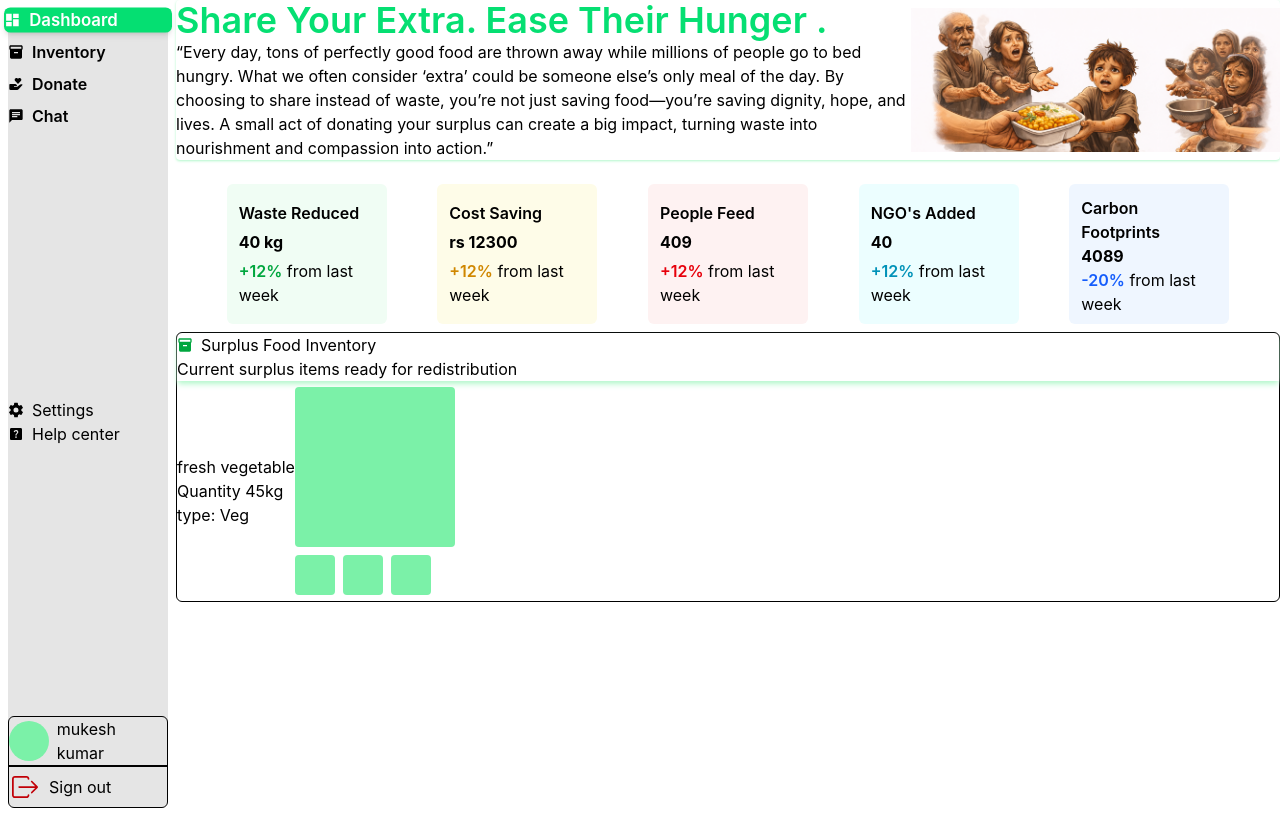
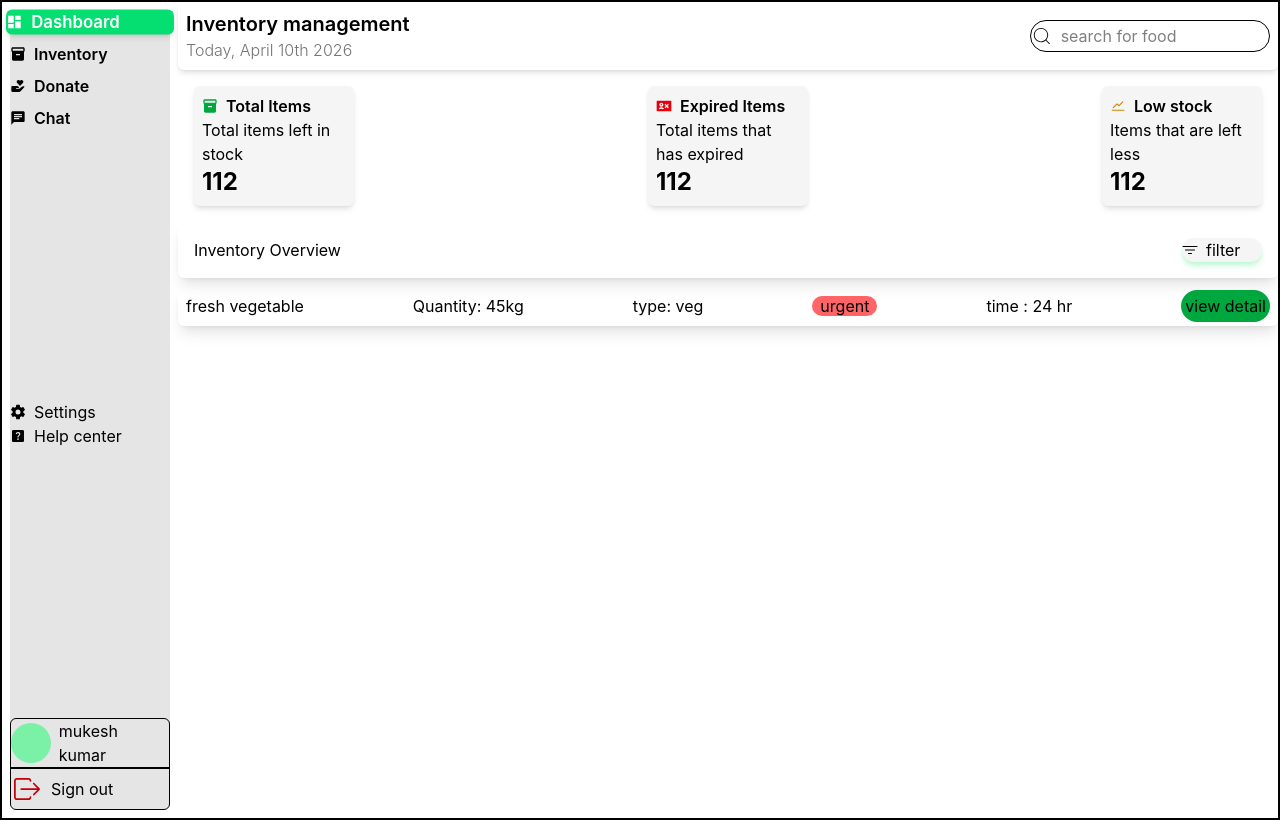
Before and after one commit to mukesh761/zerowastebite, a React app in the folder frontend/: page / in a window 1280 px wide. Built offline with nearby package versions, Linux system fonts and the light colour scheme; the HTML template or start-up script is replaced by a standard one.

Commit message:
created inventory ui

```diff
--- a/frontend/src/App.jsx
+++ b/frontend/src/App.jsx
@@ -4,11 +4,12 @@ import Login from './authentication/Login'
 import Signup from './authentication/Singup'
 import Sidebar from './Components/Sidebar'
 import Dashboard from './pages/Dashboard'
+import Inventory from './pages/Inventory'
 
 const App = () => {
   return (
     <Routes>
-      <Route path='/' element =<Dashboard/> />
+      <Route path='/' element = <Inventory/> />
       <Route path='/login' element = <Login/> />
       <Route path='/signup' element = <Signup/> />
     </Routes>
--- a/frontend/src/Components/FoodPost.jsx
+++ b/frontend/src/Components/FoodPost.jsx
@@ -1,23 +1,29 @@
-import React from 'react'
+import React, { useState } from 'react'
+import Postdetail from './Postdetail'
 
 const FoodPost = () => {
+    const [showDetail, setshowDetail] = useState(false)
   return (
-    <div className='h-55 flex items-center '>
+    <div className='h-10 flex items-center justify-between p-2 transition-all delay-150 rounded-md hover:bg-neutral-300 relative shadow-lg mt-2 '>
         <div>
             <h1>fresh vegetable</h1>
-            <h3>Quantity 45kg</h3>
-            <h1>type: Veg</h1>
         </div>
-        <div className='image flex flex-col justify-between gap-2'>
-            <div className='h-40 w-40 rounded bg-green-300 '>
-                <img src="" alt="" />
-            </div>
-            <div className='flex gap-2'>
-                <div className='h-10 w-10 rounded bg-green-300'></div>
-                <div className='h-10 w-10 rounded bg-green-300'></div>
-                <div className='h-10 w-10 rounded bg-green-300'></div>
-            </div>
+        <div>
+            <h1>Quantity: 45kg </h1>
         </div>
+        <div>
+            <h1>type: veg</h1>
+        </div>
+        <div className=' h-5 bg-red-400 flex items-center rounded-full p-2'>
+            <h1>urgent</h1>
+        </div>
+        <div>
+            <h1>time : 24 hr </h1>
+        </div>
+        <div >
+            <button className='bg-green-600 rounded-full p-1 hover:scale-105 transition-all delay-150 cursor-pointer' onClick={()=>{setshowDetail(true)}}>view detail</button>
+        </div>
+        <Postdetail show={showDetail} setshow={setshowDetail}/>
     </div>
   )
 }
--- /dev/null
+++ b/frontend/src/Components/Postdetail.jsx
@@ -0,0 +1,44 @@
+import React from 'react'
+
+const Postdetail = ({show,setshow}) => {
+  return (
+    <div className= {show?'rounded-md border bg-white z-10 absolute p-4 flex w-full items-center justify-between':'hidden'}>
+        <div className='absolute right-5  top-5 h-8 w-8 border rounded-md flex items-cente justify-center text-red-300 cursor-pointer hover:scale-105 transition-all delay-105' onClick={()=>{setshow(false)}}>X</div>
+        <div className='image flex flex-col gap-2'>
+            <div className='mainImage h-40 w-40 bg-green-400 rounded-md '>
+                <img src="" alt="" />
+            </div>
+            <div className='gallery flex gap-2'>
+                <div className='h-10 w-10 rounded-md bg-red-300'>
+                    <img src="" alt="" />
+                </div>
+                <div className='h-10 w-10 rounded-md bg-red-300'>
+                    <img src="" alt="" />
+                </div>
+                <div className='h-10 w-10 rounded-md bg-red-300'>
+                    <img src="" alt="" />
+                </div>
+            </div>
+        </div>
+        <div className='detail '>
+            <h1 className='font-bold text-xl'>fresh vegetable</h1>
+            <h1>quantity: 45kg </h1>
+            <h1>type: veg</h1>
+            <h1>time: 24 hr </h1>
+            <h1 className='bg-red-600 rounded-md text-center w-20'>urgent</h1>
+        </div>
+        <div className='map h-50 w-96 bg-amber-500 rounded-md'>
+        </div>
+        <div className='location'>
+            <h1>inglish son nagar</h1>
+            <h1>aurangabad</h1>
+            <h1>bihar</h1>
+        </div>
+        <div>
+            <button className='h-10 w-30 hover:scale-105 transition-all delay-100 bg-green-600 rounded-md cursor-pointer '>Get Food</button>
+        </div>
+    </div>
+  )
+}
+
+export default Postdetail
--- a/frontend/src/Components/Sidebar.jsx
+++ b/frontend/src/Components/Sidebar.jsx
@@ -11,7 +11,7 @@ const Sidebar = () => {
 
     return (
 
-            <div className='left h-screen w-40 shadow-red-200 flex flex-col justify-between m-2 bg-neutral-200 rounded-lg'>
+            <div className='left h-screen w-40 shadow-red-200 flex flex-col justify-between m-2 bg-neutral-200 rounded-lg '>
                 <div className='upper gap-y-2 font-semibold flex flex-col '>
                     <div className={selected=='Dashboard'?'transition-all duration-300 ease-in-out bg-green-400 text-white shadow-md scale-105 rounded-md flex items-center gap-2':'flex items-center gap-2'} onClick={()=>{setselected('Dashboard')}}>
                         <MdDashboard />
--- a/frontend/src/pages/Dashboard.jsx
+++ b/frontend/src/pages/Dashboard.jsx
@@ -11,7 +11,7 @@ const Dashboard = () => {
         <div className='left'>
             <Sidebar/>
         </div>
-        <div className='right'>
+        <div className='right relative '>
             <div className='banner rounded flex items-center justify-between w-full shadow-green-200 shadow '>
                <div className='text'>
                  <h1 className='text-4xl font-semibold text-green-400'>Share Your Extra. Ease Their Hunger . </h1>
@@ -32,7 +32,7 @@ const Dashboard = () => {
           <div className='shadow-md shadow-green-200'>
           <div className='surplusFoodInventory flex gap-2 items-center '>
             <MdInventory className='text-green-600' />
-            <h1>Surplus Food Inventory </h1>
+            <h1 className='font-bold text-lg'>Surplus Food Inventory </h1>
             </div>
             <div>
               <p>Current surplus items ready for redistribution</p>
--- /dev/null
+++ b/frontend/src/pages/Inventory.jsx
@@ -0,0 +1,72 @@
+import React from 'react'
+import Sidebar from '../Components/Sidebar.jsx'
+import { CiSearch } from "react-icons/ci";
+import { MdInventory } from "react-icons/md";
+import { RiPassExpiredFill } from "react-icons/ri";
+import { AiOutlineStock } from "react-icons/ai";
+import { IoFilterOutline } from "react-icons/io5";
+import FoodPost from '../Components/FoodPost.jsx';
+
+const Inventory = () => {
+  return (
+    <div className='flex w-screen border-2'>
+        <div className='left '>
+            <Sidebar/>
+        </div>
+        <div className='Inventory w-full'>
+            <div className='top flex items-center justify-between w-full shadow-md rounded-md p-2 '>
+                <div>
+                    <h1 className='text-xl font-semibold'>Inventory management</h1>
+                    <h3 className='font-light text-neutral-500'>Today, April 10th 2026</h3>
+                </div>
+                <div className='search h-8 w-60 rounded-full border flex items-center justify-center'>
+                    <CiSearch className='h-6 w-6'/>
+                    <input type="text" className='h-full w-full border-none rounded-full p-2 focus:outline-none' placeholder='search for food' />
+
+                </div>
+            </div>
+            <div className='mid flex items-center justify-between p-4'>
+                <div className='p-2 h-30 w-40 rounded-md shadow-md bg-neutral-100 hover:scale-105 transition-all delay-150'>
+                    <div className='flex items-center gap-2'>
+                        <MdInventory className='text-green-600'/>
+                        <h1 className='font-semibold'>Total Items</h1>
+                    </div>
+                    <h3>Total items left in stock</h3>
+                    <h1 className='text-2xl font-bold'>112</h1>
+                </div>
+                 <div className='p-2 h-30 w-40 rounded-md shadow-md bg-neutral-100 hover:scale-105 transition-all delay-150'>
+                    <div className='flex items-center gap-2'>
+                        <RiPassExpiredFill className='text-red-600' />
+                        <h1 className='font-semibold'>Expired Items</h1>
+                    </div>
+                    <h3>Total items that has expired</h3>
+                    <h1 className='text-2xl font-bold'>112</h1>
+                </div>
+                 <div className='p-2 h-30 w-40 rounded-md shadow-md bg-neutral-100 hover:scale-105 transition-all delay-150'>
+                    <div className='flex items-center gap-2'>
+                        <AiOutlineStock className='text-yellow-600'/>
+                        <h1 className='font-semibold'>Low stock</h1>
+                    </div>
+                    <h3>Items that are left less</h3>
+                    <h1 className='text-2xl font-bold'>112</h1>
+                </div>
+            </div>
+            <div className='InventorOverview w-full'>
+                <div className='w-full flex items-center justify-between p-4 shadow-lg rounded-md'>
+                    <h1>Inventory Overview</h1>
+                    <div className='flex items-center gap-2 rounded-full shadow-md w-20 bg-neutral-100 shadow-green-200'>
+                        <IoFilterOutline />
+                        <h1>filter</h1>
+                    </div>
+                </div>
+                <div className='w-full'>
+
+                <FoodPost/>
+                </div>
+            </div>
+        </div>
+    </div>
+  )
+}
+
+export default Inventory
```
